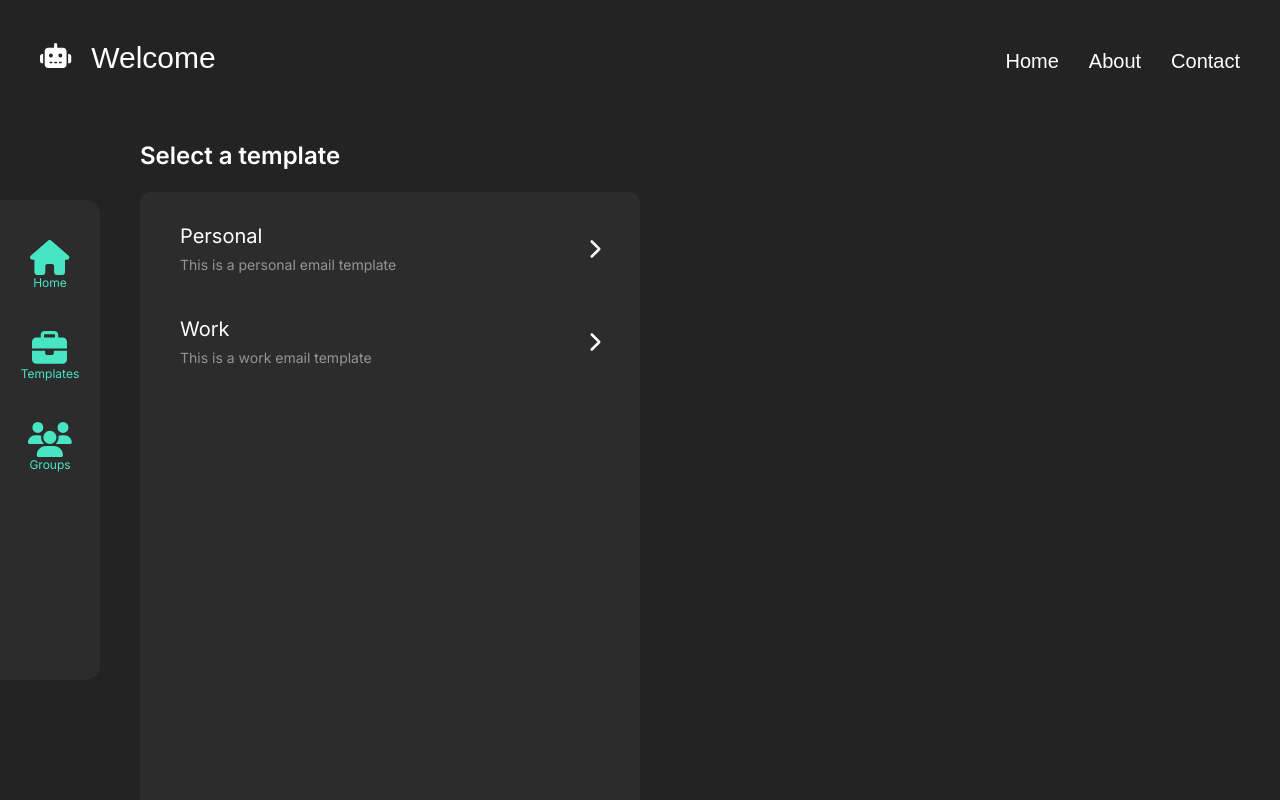
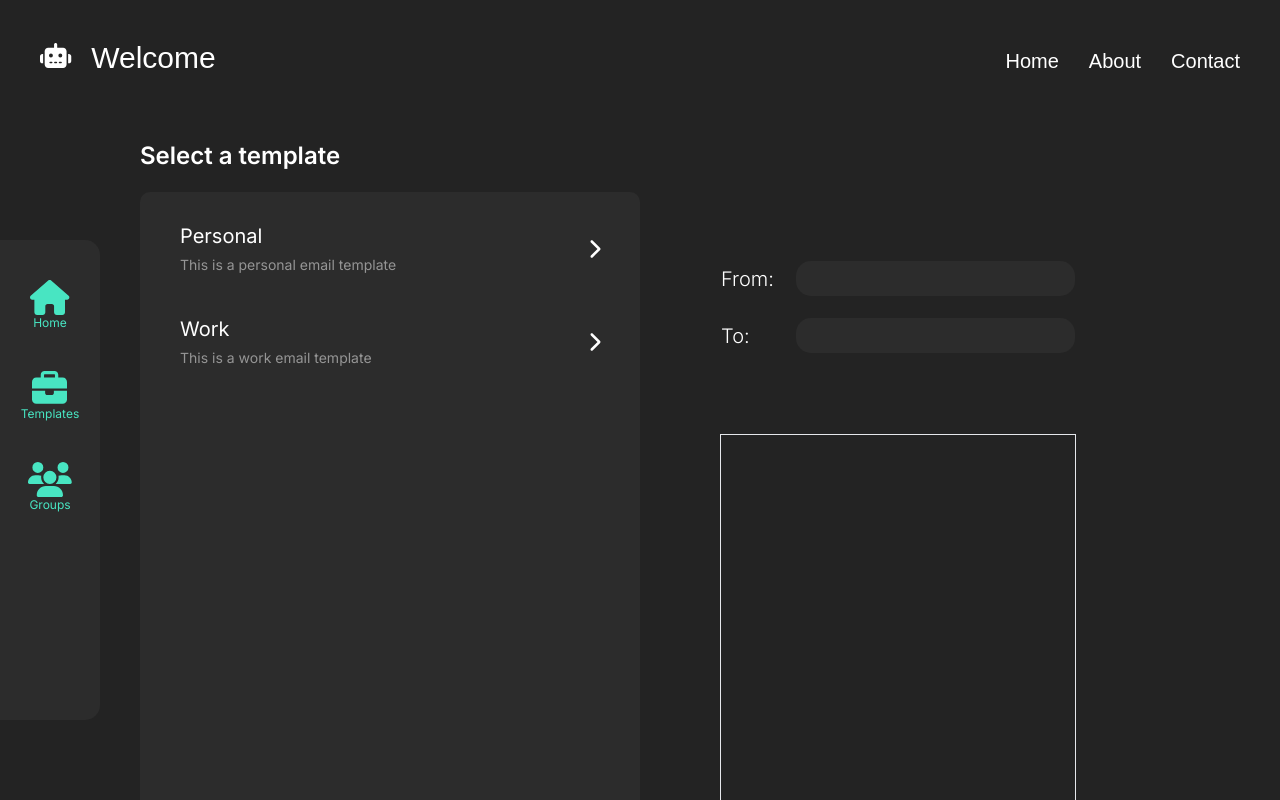
Before and after one commit to ItsHyde-dev/mail-machine, a Next.js app: page /home in a window 1280 px wide. Shown: the top 800 px of the page. Built offline with nearby package versions, Linux system fonts and the light colour scheme.

Commit message:
updates to main page

```diff
--- a/src/app/home/page.tsx
+++ b/src/app/home/page.tsx
@@ -7,6 +7,7 @@ import {
   faHome,
   faUsers,
 } from "@fortawesome/free-solid-svg-icons";
+import MailArea from "@/components/homepageMailArea";
 
 interface TemplateListing {
   name: string;
@@ -29,7 +30,7 @@ async function getTemplates(): Promise<TemplateListing[]> {
     setTimeout(() => {
       resolve(data);
     }, 1000);
-  })
+  });
 }
 
 export default async function Home() {
@@ -39,9 +40,10 @@ export default async function Home() {
     <main className="text-white h-screen flex flex-col">
       {NavBarVariantTwo("Welcome")}
 
-      <div className="flex flex-row items-start h-screen">
+      <div className="flex flex-row items-start h-screen gap-[40px]">
         <LeftToolbar />
         {TemplateListing(templates)}
+        <MailArea />
       </div>
     </main>
   );
@@ -68,7 +70,7 @@ function LeftToolbar() {
 
 function TemplateListing(templates: { name: string; description: string }[]) {
   return (
-    <section className="ml-[40px] mt-[60px] w-[500px] h-full">
+    <section className="mt-[60px] w-[500px] h-full">
       <div className="text-2xl font-semibold">Select a template</div>
       <div className="bg-light-grey h-full px-[40px] py-[30px] mt-[20px] rounded-[10px]">
         {templates.map((template) => {
--- a/src/app/login/page.tsx
+++ b/src/app/login/page.tsx
@@ -1,22 +1,24 @@
-"use client"
+"use client";
 
 import LoginForm from "@/components/loginForm";
 import { NavBarVariantOne } from "@/components/navbar";
 import { redirect } from "next/navigation";
+import { useEffect } from "react";
 
 export default function Login() {
+  useEffect(() => {
+    if (localStorage.getItem("isLoggedIn") === "true") {
+      redirect("/home");
+    }
+  }, []);
 
-  if(localStorage.getItem("isLoggedIn") === "true") {
-    redirect("/home");
-  }
-
-  return <main className="flex flex-col h-screen w-full">
-    <NavBarVariantOne />
-    <div className="flex flex-col justify-center items-center h-full">
-      <div className="text-5xl font-semibold text-lilac">
-        Welcome
+  return (
+    <main className="flex flex-col h-screen w-full">
+      <NavBarVariantOne />
+      <div className="flex flex-col justify-center items-center h-full">
+        <div className="text-5xl font-semibold text-lilac">Welcome</div>
+        <LoginForm />
       </div>
-      <LoginForm />
-    </div>
-  </main>;
+    </main>
+  );
 }
--- /dev/null
+++ b/src/components/homepageMailArea.tsx
@@ -0,0 +1,43 @@
+'use client'
+
+import { useRef } from "react";
+
+export default function MailArea() {
+
+  const fromInput = useRef<HTMLInputElement>(null);
+  const toInput = useRef<HTMLInputElement>(null);
+
+  return (
+    <div className="flex flex-col px-[40px] py-[50px] mt-[110px]">
+
+      <table className="border-separate border-spacing-y-[20px]">
+        <tr>
+          <td>
+            <div className="text-xl text-white font-light">From:</div>
+          </td>
+          <td>
+            <input
+              ref={fromInput}
+              className="text-lg text-white bg-light-grey focus:outline-none focus:outline-lilac focus:outline-1 rounded-[15px] h-[35px] px-[10px] ml-[20px]"
+            />
+          </td>
+        </tr>
+        <tr>
+          <td>
+            <div className="text-xl text-white font-light">To:</div>
+          </td>
+          <td>
+            <input
+              ref={toInput}
+              className="text-lg text-white bg-light-grey focus:outline-none focus:outline-lilac focus:outline-1 rounded-[15px] h-[35px] px-[10px] ml-[20px]"
+            />
+          </td>
+        </tr>
+      </table>
+
+      <section className="mt-[60px] border border-solid-[2px] flex flex-col h-screen">
+
+      </section>
+    </div>
+  );
+}
```
